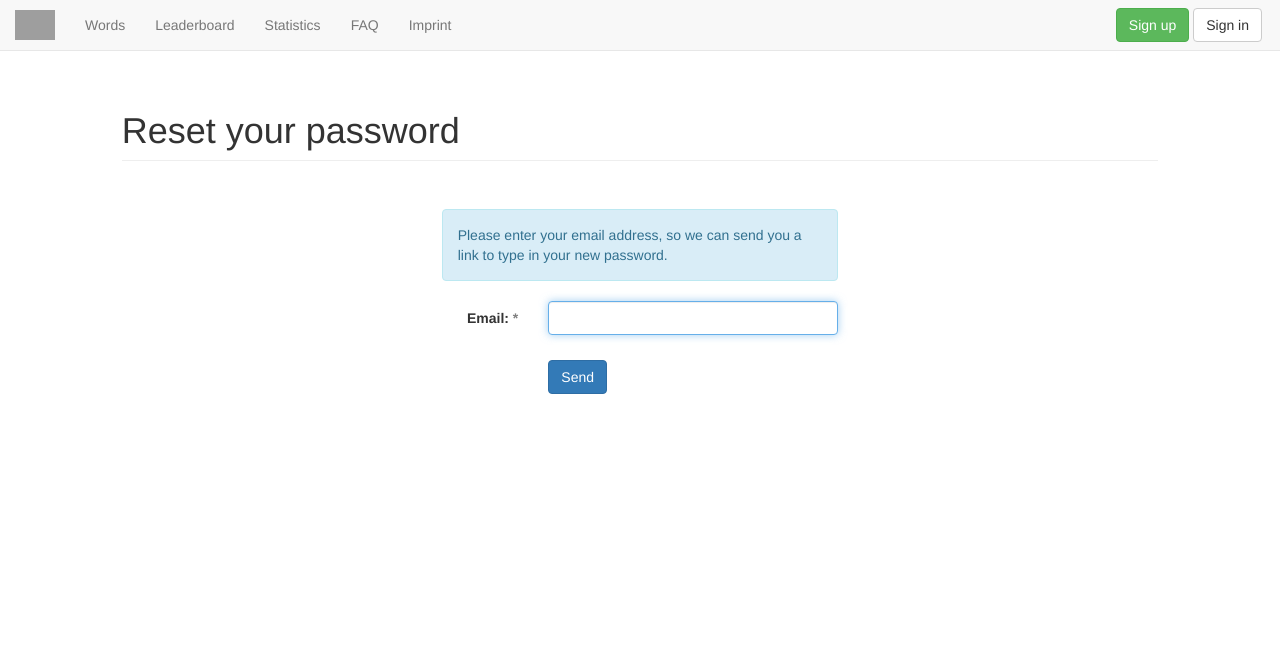
After one commit to Tima-Is-My-Association/TIMA, a Django app: page /profile/edit/password/reset/ in a window 1280 px wide. The commit adds this page. Shown: the top 649 px of the page. Run offline with Django 3.2, Linux system fonts and the light colour scheme; parts of the project's set-up code (start-up, migrations or seed data) failed here and were passed over; some libraries are stand-ins or nearby versions; grey boxes are pictures that could not be loaded.

Commit message:
Added mechanism to reset password.

```diff
--- a/TIMA/urls.py
+++ b/TIMA/urls.py
@@ -31,6 +31,8 @@ urlpatterns = [
     url(r'^profile/edit/$', 'app.views.profile.edit', name='profile_edit'),
     url(r'^profile/edit/password/$', 'django.contrib.auth.views.password_change', name='password_change'),
     url(r'^profile/edit/password/done/$', 'django.contrib.auth.views.password_change_done', name='password_change_done'),
+    url(r'^profile/edit/password/reset/$', 'app.views.base.password_reset', name='password_reset'),
+    url(r'^profile/edit/password/reset/confirm/(?P<uidb64>[0-9A-Za-z]+)-(?P<token>.+)/$', 'app.views.base.password_reset_confirm', name='password_reset_confirm'),
     url(r'^profile/newsletter/$', 'app.views.profile.newsletter', name='newsletter'),
 
     url(r'^pages/faq/$', 'pages.views.faq', name='faq'),
--- a/app/views/base.py
+++ b/app/views/base.py
@@ -3,7 +3,7 @@ from app.functions.piwik import track
 from app.models import Profile
 from django.core.urlresolvers import reverse
 from django.contrib import messages
-from django.contrib.auth import authenticate, login
+from django.contrib.auth import authenticate, login, views
 from django.contrib.auth.forms import AuthenticationForm
 from django.shortcuts import redirect, render
 from django.views.decorators.csrf import csrf_protect
@@ -55,3 +55,11 @@ def signup(request):
     else:
         form = UserCreationForm()
         return render(request, 'registration/signup.html', locals())
+
+@csrf_protect
+def password_reset_confirm(request, uidb64=None, token=None):
+    return views.password_reset_confirm(request, uidb64=uidb64, token=token, post_reset_redirect=reverse('signin'))
+
+@csrf_protect
+def password_reset(request):
+    return views.password_reset(request, post_reset_redirect=reverse('signin'))
--- a/templates/registration/login.html
+++ b/templates/registration/login.html
@@ -22,6 +22,10 @@
             {% endfor %}
 
             <div class="form-group">
+                <a href="{% url 'password_reset' %}">{% trans 'Forgot your password?' %}</a>
+            </div>
+
+            <div class="form-group">
                 <button type="submit" class="btn btn-primary">{% trans 'Sign in' %}</button>
             </div>
         </form>
--- /dev/null
+++ b/templates/registration/password_reset_form.html
@@ -0,0 +1,37 @@
+{% extends "tima/base.html" %}
+{% load i18n tima %}
+
+{% block content %}
+<div class="row">
+	<div class="col-md-10 col-md-offset-1">
+		<h1 class="page-header">{% trans 'Reset your password' %}</h1>
+	</div>
+</div>
+<div class="row" style="margin-top: 2em;">
+	<div class="col-md-4 col-md-offset-4">
+		<div class="alert alert-info">{% trans "Please enter your email address, so we can send you a link to type in your new password." %}</div>
+		<form action="" method="post" class="form-horizontal">
+			{% csrf_token %}
+
+			{% for field in form %}
+				<div class="form-group{% if form.errors %} {{ field.errors|yesno:'has-error,has-success' }}{% endif %}">
+					<label class="col-sm-3 control-label{% if field.field.required %} required{% endif %}" for="{{ field.auto_id }}">{{ field.label }}:</label>
+					<div class="col-sm-9">
+						{{ field|addcss:'form-control' }}
+						<span class="help-block">{{ field.help_text }}</span>
+						<span class="help-block">{{ field.errors }}</span>
+					</div>
+				</div>
+			{% endfor %}
+
+			<div class="form-group">
+				<div class="col-sm-offset-3 col-sm-9">
+					<button class="btn btn-primary" type="submit">{% trans 'Send' %}</button>
+				</div>
+			</div>
+
+			<script type="text/javascript">document.getElementById("id_email").focus();</script>
+		</form>
+	</div>
+</div>
+{% endblock %}
```
Also changed, not shown: templates/registration/password_reset_confirm.html (added, +37 -0 lines), locale/de/LC_MESSAGES/django.po, 1 other file.
